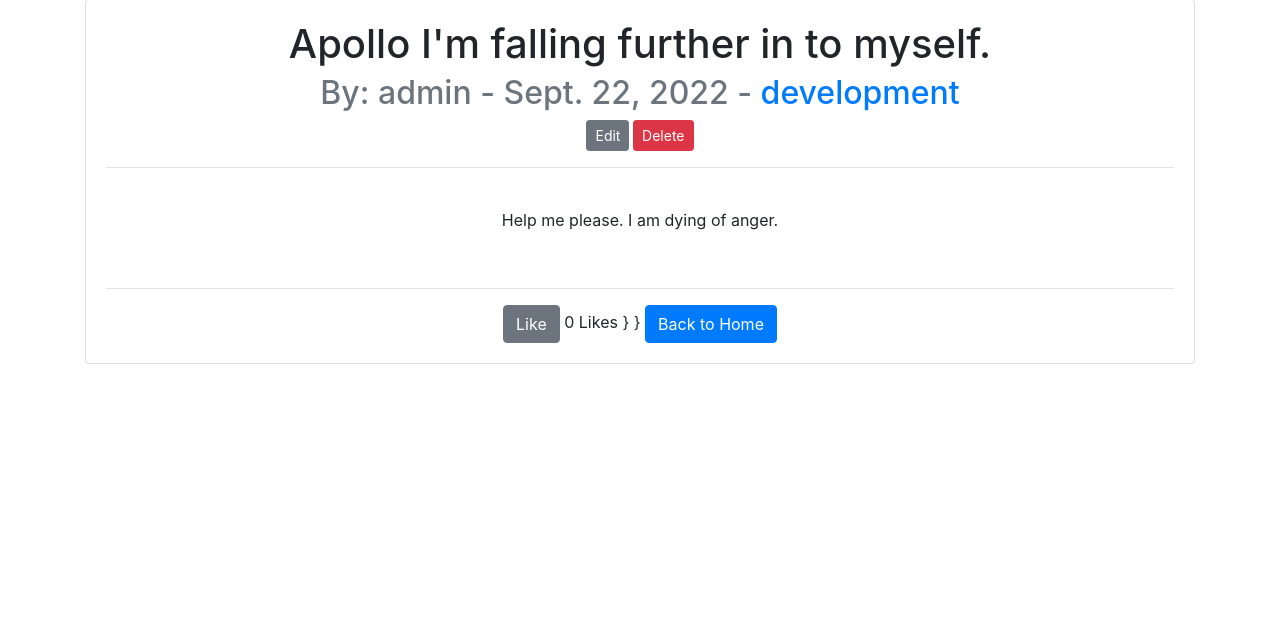
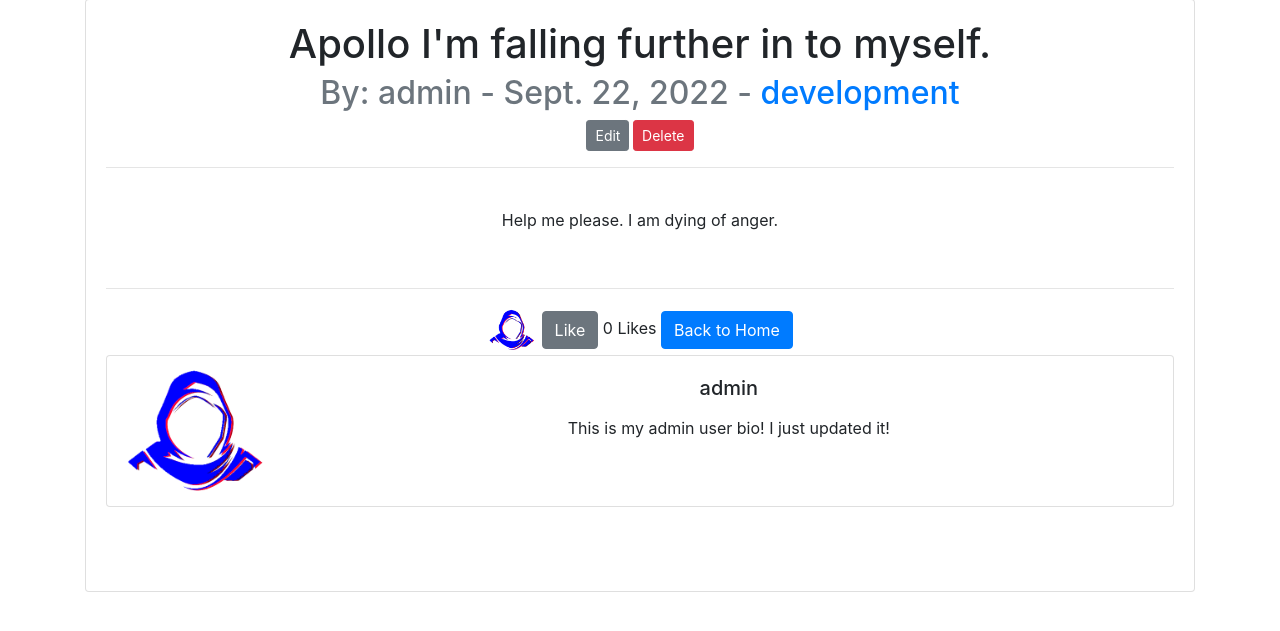
Before and after one commit to DevcoreGJ/python-django-simpleblog, a Django app: page /article/2 in a window 1280 px wide. Shown: the part 81-712 px from the top of the page. Run offline with Django 4.2, Linux system fonts and the light colour scheme; a user stored in the database is signed in; data comes from the database, SQL or seed files in the repository; both versions use the stored data as it was after the commit; some libraries are stand-ins or nearby versions.

Commit message:
added user profiles to the bottom of blog posts

```diff
--- a/ablog/urls.py
+++ b/ablog/urls.py
@@ -16,9 +16,18 @@ Including another URLconf
 from django.contrib import admin
 from django.urls import path, include
 
+#further imports required since adding
+
+from django.conf import settings
+from django.conf.urls.static import static
+
 urlpatterns = [
     path('admin/', admin.site.urls),
     path('', include('blogroot.urls')),
     path('members/', include('django.contrib.auth.urls')),
     path('members/', include('members.urls')),
-]
+
+
+# unexplained + sign but it works... below imports the media url from settings
+# that was previously defined
+]+ static(settings.MEDIA_URL, document_root=settings.MEDIA_ROOT)
--- a/blogroot/admin.py
+++ b/blogroot/admin.py
@@ -1,7 +1,9 @@
 from django.contrib import admin
 
 # Register your models here.
-from .models import Post, Category
+from .models import Post, Category, Profile
 
 admin.site.register(Post) # Posts are accessable in admin area
 admin.site.register(Category) # Posts are accessable in admin area
+admin.site.register(Profile) # Let's the added profile class in Models show in
+#djago admin area.
--- a/blogroot/forms.py
+++ b/blogroot/forms.py
@@ -19,7 +19,7 @@ class PostForm(forms.ModelForm):
 
 		class Meta:
 			model = Post
-			fields = ('title', 'title_tag', 'author', 'category', 'body','snippet')
+			fields = ('title', 'title_tag', 'author', 'category', 'body','snippet','header_image')
 
 			def __init__(self, *args, **kwargs):
 				# first call parent's constructor
--- a/blogroot/models.py
+++ b/blogroot/models.py
@@ -23,8 +23,23 @@ class Category(models.Model):
 		#return reverse('article_detail', args=(str(self.id)) )
 		return reverse('home')
 
+class Profile(models.Model):
+	user = models.OneToOneField(User, null=True, on_delete=models.CASCADE)
+	bio = models.TextField()
+	profile_pic = models.ImageField(null=True, blank=True, upload_to="images/profile/")
+		# returns a string that is imported from the user section.
+	website_url = models.CharField(max_length=255, null=True, blank=True,)
+	FB_url = models.CharField(max_length=255, null=True, blank=True,)
+	twitter_url = models.CharField(max_length=255, null=True, blank=True,)
+	instagram_url = models.CharField(max_length=255, null=True, blank=True,)
+	pinterest_url = models.CharField(max_length=255, null=True, blank=True,)
+
+	def __str__(self):
+		return str(self.user)
+
 class Post(models.Model):
 	title = models.CharField(max_length=255) #max char length
+	header_image = models.ImageField(null=True, blank=True, upload_to="images/")
 	title_tag = models.CharField(max_length=255)
 	#author = models.CharField(max_length=50)
 	#author = models.ForeignKey(User, on_delete=models.NULL) #if user is deleted all related posts are
--- a/blogroot/templates/add_post.html
+++ b/blogroot/templates/add_post.html
@@ -8,7 +8,7 @@
 <h1 class="display-1"align= center>Add Blog A Post</h1>
 <br /> <br />
 <div class="form-group" align= center>
-	<form method="POST">
+	<form method="POST" enctype="multipart/form-data">
 <!--template tag referencing Cross Site Request Forgeries
 	middleware providing easy protection thorough a simple tag.
 	 -->
--- a/blogroot/templates/article_detail.html
+++ b/blogroot/templates/article_detail.html
@@ -5,6 +5,7 @@
 <!--current user: {{user.id}}
 post author: {{post.author.id}}-->
 {% if user.is_authenticated %}
+
 <div class="card" align=center>
 <div class="card-body" align=center>
 <h1 class="card-title"align=center>{{ post.title }}</h1> <!--blog post title referenced -->
@@ -16,6 +17,9 @@ post author: {{post.author.id}}-->
 {% endif %}
 <hr>
 <br/>
+{% if post.header_image %}
+	<img class="card-img-top" src="{{ post.header_image.url }}" alt="Card image cap"> <br/> <br/>
+	{% endif %}
 <p class="card-text" align=center> {{ post.body|safe }}</p> <!-- blog title -->
 <br />
 <hr>
@@ -28,14 +32,64 @@ post author: {{post.author.id}}-->
 	{% if liked %}
 	<button type="submit", name="post_id", value="{{ post.id }}", class="btn btn-danger">Unlike</button>
 	{% else %}
+	<img src= "{{ post.author.profile.profile_pic.url}}" width=50 height=50 class="rounded-circle">
 	<button type="submit", name="post_id", value="{{ post.id }}", class="btn btn-secondary">Like</button>
 	{% endif %}
 	 {{ total_likes }} Likes
-	}
-	}
+	<a href="{% url 'home' %}" class="btn btn-primary"> Back to Home </a>
+<!------------------------------------------------------------------------------------------------------------------------------------------------------------------------------------------------------------------------------------------------------------------------------------------------------------------------->
 
 
-<a href="{% url 'home' %}" class="btn btn-primary"> Back to Home </a>
+<!-- user profile card! -->
+
+
+<div class="card mb-3">
+  <div class="row no-gutters">
+  	<div class="col-md-2">
+  	<img src=
+  	"{{ post.author.profile.profile_pic.url}}"
+  	 width=150 height=150 class="rounded-circle">
+  	</div>
+    <div class="col-md-10">
+      <div class="card-body">
+    <h5 class="card-title">
+        {{ post.author.username }}
+    </h5>
+        <p class="card-text"><small class="text-muted">
+
+        	{% if post.author.profile.website_url %}
+        		<a href="{{ post.author.profile.website_url }}"> | Website </a>
+        	{% endif %}
+
+        	{% if post.author.profile.fb_url %}
+        		<a href="{{ post.author.profile.fb_url }}"> | Facebook </a>
+        	{% endif %}
+
+        	{% if post.author.profile.twitter_url %}
+        		<a href="{{ post.author.profile.twitter_url }}"> | Twitter </a>
+        	{% endif %}
+
+        	{% if post.author.profile.instagram_url %}
+        		<a href="{{ post.author.profile.instagram_url }}"> | Instagram </a>
+        	{% endif %}
+
+        	{% if post.author.profile.pinterest_url %}
+        		<a href="{{ post.author.profile.pinterest_url }}"> | Pinterest</a>
+        	{% endif %}
+
+        </small></p>
+
+        <p class="card-text">
+        {{ post.author.profile.bio }}
+    </p>
+        <!--<p class="card-text"><small class="text-muted">Last updated 3 mins ago</small></p>-->
+      </div>
+    </div>
+  </div>
+</div>
+
+<!------------------------------------------------------------------------------------------------------------------------------------------------------------------------------------------------------------------------------------------------------------------------------------------------------------------------->
+
 
 {% else %}
 
@@ -44,15 +98,24 @@ post author: {{post.author.id}}-->
 <h1 class="card-title"align= center>{{ post.title }}</h1> <!--blog post title referenced -->
 <h2 class="card-subtitle mb-2 text-muted" align= center>By: {{ post.author.username }} -
 {{post.post_date}}</h2>
+{% if post.header_image %}
+	<img class="card-img-top" src="{{ post.header_image.url }}" alt="Card image cap"> <br/> <br/>
+{% endif %}
 
-<hr>
+<br/>
 <br/>
 <p class="card-text"> {{ post.body|safe }}</p> <!-- blog title -->
+
 <br />
 <hr>
 <a href="{% url 'home' %}" class="btn btn-primary"> Back to Home </a> {{ total_likes }} Like - <a href ="{% url 'login' %}"> Log in to like.</a>
 
 {% endif %}
+
+<br/><br/>
+<!--
+height and width is a placeholder until we add another way to handle images.
+-->
 {% endblock %}
 </div>
 </div>
--- a/members/templates/registration/edit_profile.html
+++ b/members/templates/registration/edit_profile.html
@@ -6,6 +6,9 @@
 <h1 align= center>Edit Profile</h1>
 <hr>
 <br /> <br />
+
+{{ user.profile.bio }}
+
 <div class="form-group">
 	<form method="POST">
 		{% csrf_token %}
--- a/members/templates/registration/password_success.html
+++ b/members/templates/registration/password_success.html
@@ -3,5 +3,5 @@
 {% block title %}Password Updated{% endblock %}
 {% block content %}
 <h1 class="display-1" align="center"><u> Apolloblog </u></h1>
-<h1 align="center">Your password was changed successfully</h1>
+<h1 align="center">Your password was changed successfully.</h1>
 {% endblock %}
--- a/members/urls.py
+++ b/members/urls.py
@@ -3,6 +3,7 @@ from django.urls import path
 #from . import views
 from .views import UserRegisterView, UserEditView, PasswordsChangeView
 #from django.contrib.auth import views as auth_views
+
 from . import views
 '''
 Views.py is already inheriting from
```
Also changed, not shown: ablog/settings.py (+15 -1 lines), blogroot/migrations/0013_alter_post_snippet.py (added), blogroot/migrations/0014_post_header_image.py (added), blogroot/migrations/0015_profile.py (added), blogroot/migrations/0016_profile_fb_url_profile_instagram_url_and_more.py (added), db.sqlite3, media/images/addtext_com_MTg0NzE5OTcwOQ.jpg (added), media/images/profile/CLOAKxcf.png (added).
